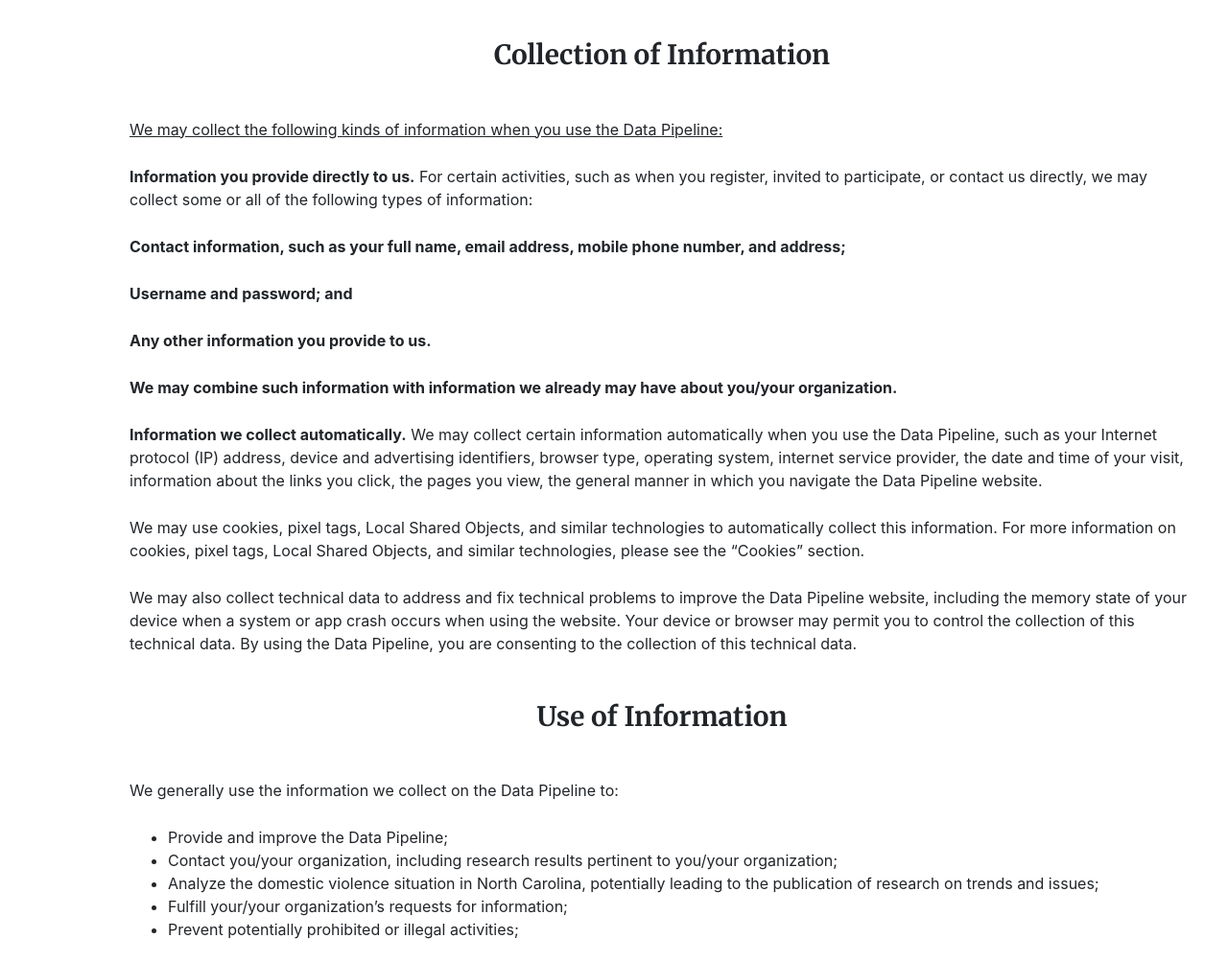
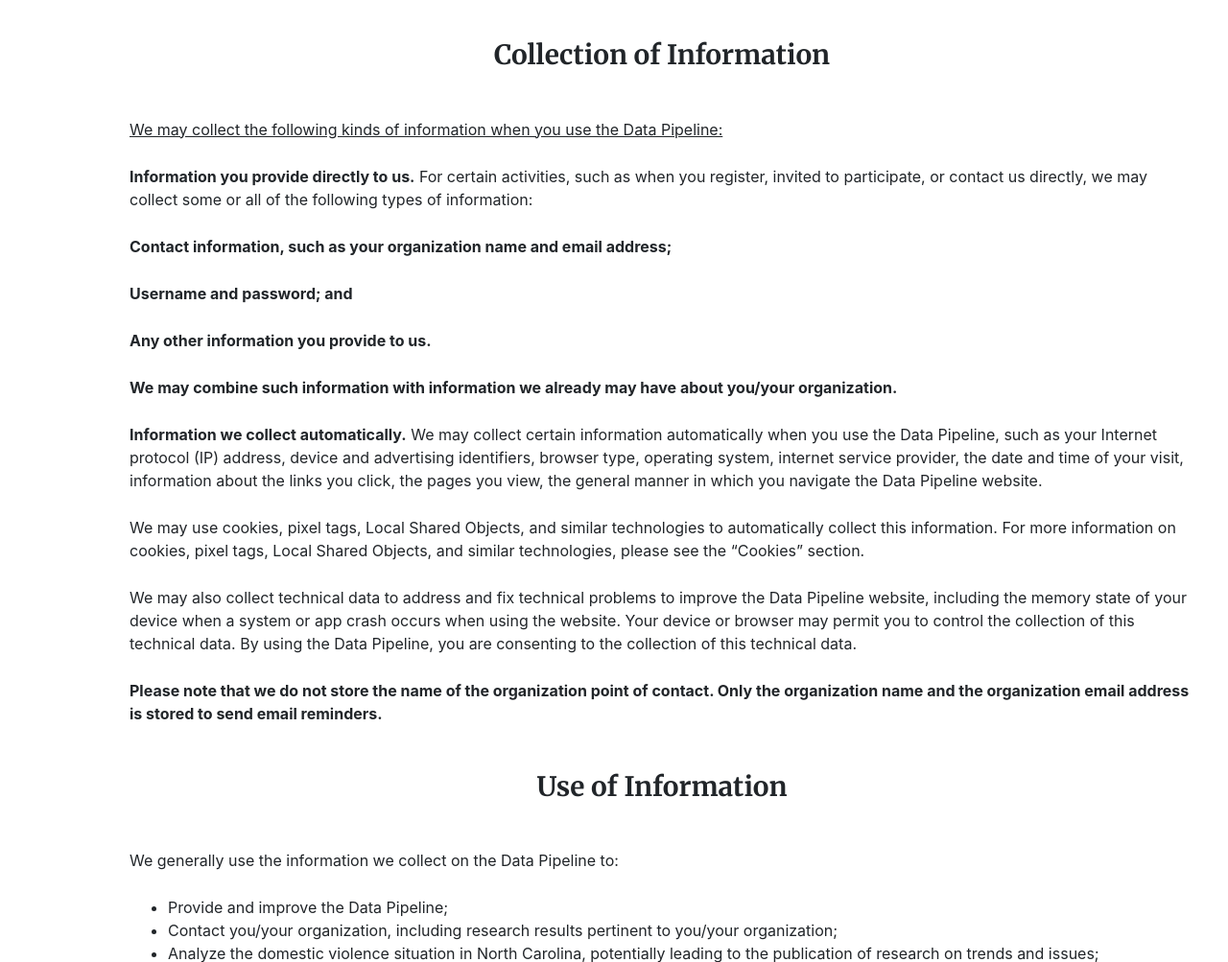
Before and after one commit to tianjiuzuo/duke-data-pipeline, a Flask app: page /disclosure in a window 1280 px wide. Shown: the part 498-1501 px from the top of the page at 96% size. Run offline with Flask 2, Linux system fonts and the light colour scheme; the visitor is signed in with stand-in values (Sample User, id 1); some libraries are stand-ins or nearby versions.

Commit message:
Touch-up Updates Oct 14

```diff
--- a/app/forms.py
+++ b/app/forms.py
@@ -35,6 +35,6 @@ class CollectionForm(FlaskForm):
         choices = [('dcrc', 'Durham Crisis Response Center'), ('nccadv-d', 'North Carolina Coalition Against Domestic Violence - Durham')]
     )
     number_of_victims = IntegerField('Number of victims currently housed', validators=[DataRequired()])
-    capacity = IntegerField('What is the max capacity of the shelter?', validators=[DataRequired()])
+    capacity = IntegerField('What is the planned capacity of the shelter?', validators=[DataRequired()])
     verification = BooleanField('I verify that this information is accurate to the best of my knowledge', validators=[DataRequired()])
     submit = SubmitField('Submit')
--- a/app/templates/collectionform.html
+++ b/app/templates/collectionform.html
@@ -10,6 +10,9 @@
 {% block content %}
   <div class="container align-items-center">
     <h1 class="text-center my-5">Collection Form</h1>
+    <div class="alert alert-danger" role="alert">
+      Please do NOT enter any personally identifiable information! The form is configured to invalidate letters.
+    </div>
     <div class="mx-auto">
       {{ render_form(form) }}
     </div>
--- a/app/templates/disclosure.html
+++ b/app/templates/disclosure.html
@@ -29,7 +29,7 @@
     <b>Information you provide directly to us.</b> For certain activities, such as when you register, invited to participate, or contact us directly, we may collect some or all of the following types of information:
   </p>
   <p >
-    <b>Contact information, such as your full name, email address, mobile phone number, and address;</b>
+    <b>Contact information, such as your organization name and email address;</b>
   </p>
   <p >
     <b>Username and password; and</b>
@@ -48,6 +48,11 @@
   </p>
   <p>
     We may also collect technical data to address and fix technical problems to improve the Data Pipeline website, including the memory state of your device when a system or app crash occurs when using the website. Your device or browser may permit you to control the collection of this technical data. By using the Data Pipeline, you are consenting to the collection of this technical data.
+  </p>
+  <p>
+    <b>
+      Please note that we do not store the name of the organization point of contact. Only the organization name and the organization email address is stored to send email reminders.
+    </b>
   </p>
   <h3 class="text-center my-5">Use of Information</h3>
   <p>
```
Also changed, not shown: app/templates/terms_and_privacy.html (+6 -1 lines).
